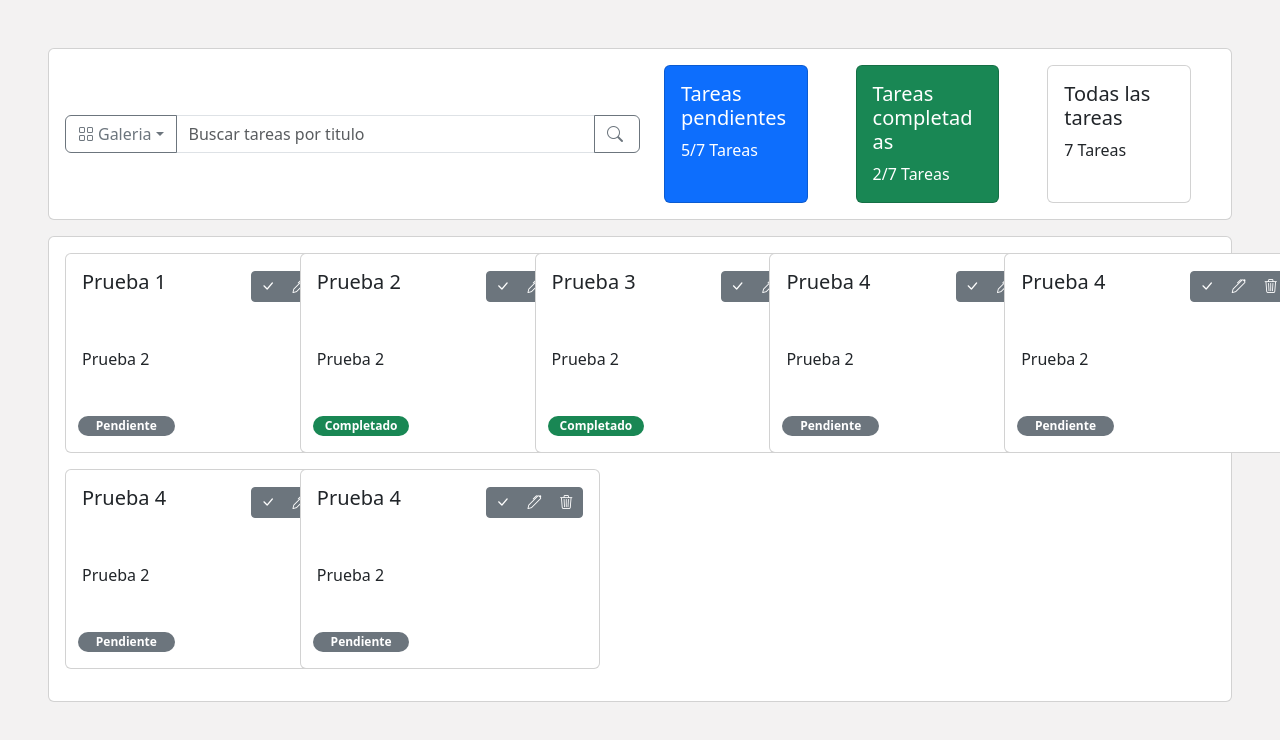
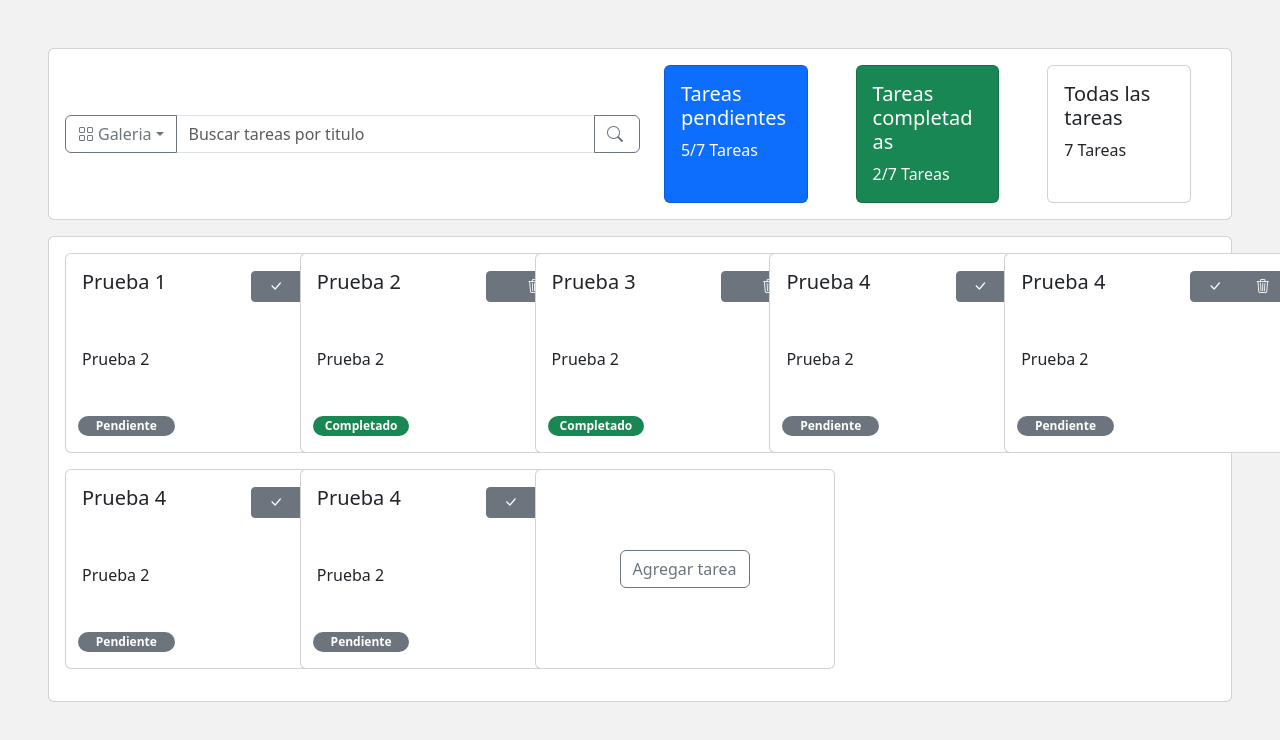
Before and after one commit to Sixman39/prueba_tecnica_tareas, an Angular app: page / in a window 1280 px wide. Shown: the top 740 px of the page. Built offline with nearby package versions, Linux system fonts and the light colour scheme.

Commit message:
feat:implementacion del filtro de tareas y mas funcionalidades para las cards de tareas

```diff
--- a/src/app/components/home/home.component.html
+++ b/src/app/components/home/home.component.html
@@ -1,17 +1,17 @@
 <section class="mt-5 mb-3 mx-5">
   <div class="card py-3">
     <div class="d-flex justify-content-between align-items-center mx-3">
-      <div class="col-6">
+      <form [formGroup]="formFilter" class="col-6">
         <div class="input-group">
           <button class="btn btn-outline-secondary dropdown-toggle" type="button" data-bs-toggle="dropdown" aria-expanded="false"><i class="bi bi-grid me-1"></i>{{TITULO_GALERIA}}</button>
           <ul class="dropdown-menu">
             <li><a class="dropdown-item" href="#"><i class="bi bi-grid me-1"></i>{{TITULO_GALERIA}}</a></li>
             <li><a class="dropdown-item" href="#"><i class="bi bi-layout-split me-1"></i>{{TITULO_TABLERO}}</a></li>
           </ul>
-          <input type="text" class="form-control" placeholder="Buscar tareas por titulo">
-          <button class="btn btn-outline-secondary" type="button" id="button-addon2"><i class="bi bi-search me-1"></i></button>
+          <input formControlName="filtro" type="text" class="form-control" placeholder="Buscar tareas por titulo">
+          <button class="btn btn-outline-secondary" type="button" id="button-addon2" (click)="filterTask()"><i class="bi bi-search me-1"></i></button>
         </div>
-      </div>
+      </form>
       <div class="col-6 d-flex justify-content-around">
           <div class="card bg-primary task col-3">
             <div class="card-body text-white" (click)="getPendingTask()">
@@ -39,7 +39,10 @@
   <div class="card p-3">
     <div class="row row-cols-5">
       <div class="col mb-3" *ngFor="let task of listaTareas">
-        <app-card [titulo]="task.titulo" [descripcion]="task.descripcion" [estado]="task.estado"></app-card>
+        <app-card [tarea]="task" (eliminado)="deleteTask($event)" (completado)="changeState($event)"></app-card>
+      </div>
+      <div class="col mb-3">
+        <app-card [create]="true"></app-card>
       </div>
     </div>
   </div>
--- a/src/app/components/home/home.component.ts
+++ b/src/app/components/home/home.component.ts
@@ -1,13 +1,13 @@
-import { AfterViewInit, Component, OnInit } from '@angular/core';
+import { Component, OnInit } from '@angular/core';
 import { CardComponent } from '../../shared/components/card/card.component';
 import { TextConstants } from '../../utils/constants/TitleConstants';
-import { Dropdown } from 'bootstrap';
 import { Tarea } from '../../interfaces/tareas.interface';
 import { CommonModule } from '@angular/common';
+import { FormBuilder, FormGroup, ReactiveFormsModule, Validators } from '@angular/forms';
 
 @Component({
   selector: 'app-home',
-  imports: [CardComponent, CommonModule],
+  imports: [CardComponent, CommonModule, ReactiveFormsModule],
   templateUrl: './home.component.html',
   styleUrl: './home.component.scss'
 })
@@ -20,10 +20,25 @@ export class HomeComponent implements OnInit{
 
   public listaTareas: Tarea[] = [];
   public listaTareasOriginal: Tarea[] = [];
+  public formFilter!: FormGroup;
 
   ngOnInit(): void {
     this.getTasks();
+    this.initializateFormFilter();
   }
+
+  constructor(private readonly formBuilder: FormBuilder){}
+
+  /**
+   * Metodo para inicializar el form para el filtro
+   * @author david julian martinez
+   */
+  private initializateFormFilter(){
+    this.formFilter = this.formBuilder.group({
+      filtro: ['',]
+    });
+  }
+
   /**
    * Metodo para obtener todas las tareas
    * @author david julian martinez
@@ -55,19 +70,19 @@ export class HomeComponent implements OnInit{
         estado: 1
       },
       {
-        idTarea: 3,
+        idTarea: 4,
         titulo: 'Prueba 4',
         descripcion: 'Prueba 2',
         estado: 1
       },
       {
-        idTarea: 3,
+        idTarea: 5,
         titulo: 'Prueba 4',
         descripcion: 'Prueba 2',
         estado: 1
       },
       {
-        idTarea: 3,
+        idTarea: 6,
         titulo: 'Prueba 4',
         descripcion: 'Prueba 2',
         estado: 1
@@ -75,6 +90,14 @@ export class HomeComponent implements OnInit{
     ];
 
     this.listaTareasOriginal = this.listaTareas;
+  }
+
+  /**
+   * Metodo para filtrar las tareas segun la información deñ filtro
+   */
+  public filterTask(){
+    const controlFilter = this.formFilter.get('filtro');
+    this.listaTareas = this.listaTareasOriginal.filter(task => task.titulo.toLowerCase() == controlFilter?.value.toLowerCase());
   }
 
   /**
@@ -91,6 +114,26 @@ export class HomeComponent implements OnInit{
    */
   public getCompleteTask(){
     this.listaTareas = this.listaTareasOriginal.filter(task => task.estado == 2);
+  }
+
+  /**
+   * Metodo para eliminar un dato de la lista
+   * @author david julian martinez
+   * @param event number
+   */
+  public deleteTask(event: number){
+    this.listaTareas = this.listaTareas.filter(task => task.idTarea !== event);
+    this.listaTareasOriginal = this.listaTareasOriginal.filter(task => task.idTarea !== event);
+  }
+  /**
+   * Metodo para cambiar el estado de una tarea
+   * @param event
+   */
+  public changeState(event: number){
+    const tareaEncontrada = this.listaTareasOriginal.find(tarea => tarea.idTarea === event);
+    if (tareaEncontrada) {
+      tareaEncontrada.estado = 2;
+    }
   }
 
   /**
--- a/src/app/shared/components/card/card.component.html
+++ b/src/app/shared/components/card/card.component.html
@@ -1,18 +1,42 @@
+<div *ngIf="!create">
   <div class="card card-size p-3">
     <div class="h-100 d-flex flex-column">
       <div class="row justify-content-between align-items-center">
-      <h5 class="card-title col-5">{{titulo}}</h5>
+        <h5 class="card-title col-5">{{tarea?.titulo}}</h5>
         <div class="btn-group btn-group-sm col-5" role="group">
-        <button type="button" class="btn btn-secondary" data-bs-toggle="tooltip" data-bs-placement="top" data-bs-title="Completar tarea"><i class="bi bi-check-lg"></i></button>
-        <button type="button" class="btn btn-secondary" data-bs-toggle="tooltip" data-bs-placement="top" data-bs-title="Editar tarea"><i class="bi bi-pen"></i></button>
-        <button type="button" class="btn btn-secondary" data-bs-toggle="tooltip" data-bs-placement="top" data-bs-title="Eliminar Tarea"><i class="bi bi-trash3"></i></button>
+          <button *ngIf="tarea?.estado == 1" type="button" class="btn btn-secondary" data-bs-toggle="tooltip" data-bs-placement="top" data-bs-title="Completar tarea" (click)="changeState()"><i class="bi bi-check-lg"></i></button>
+          <button type="button" class="btn btn-secondary" data-bs-toggle="tooltip" data-bs-placement="top" data-bs-title="Eliminar Tarea" (click)="deleteTask()"><i class="bi bi-trash3"></i></button>
         </div>
       </div>
       <div class="row flex-grow-1 mt-4 d-flex align-items-center">
-      <p class="card-text col">{{descripcion}}</p>
+        <p class="card-text col">{{tarea?.descripcion}}</p>
       </div>
       <div class="row mt-4">
-    <span class="badge rounded-pill col-4 ms-2" [ngClass]="{'text-bg-secondary': estado == 1,'text-bg-success': estado == 2, }">{{estado == 1 ? TITULO_PENDIENTE : TITULO_COMPLETADO}}</span>
+      <span class="badge rounded-pill col-4 ms-2" [ngClass]="{'text-bg-secondary': tarea?.estado == 1,'text-bg-success': tarea?.estado == 2, }">{{tarea?.estado == 1 ? TITULO_PENDIENTE : TITULO_COMPLETADO}}</span>
       </div>
     </div>
   </div>
+</div>
+<div *ngIf="create">
+  <div class="card card-size p-3">
+    <div class="h-100 d-flex flex-column align-items-center justify-content-center" *ngIf="!editarTarea">
+      <button type="button" class="btn btn-outline-secondary" (click)="editarTarea = true">Agregar tarea</button>
+    </div>
+    <div class="h-100 d-flex flex-column" *ngIf="editarTarea">
+      <div class="row justify-content-end">
+        <div class="btn-group btn-group-sm col-5" role="group">
+          <button type="button" class="btn btn-secondary" data-bs-toggle="tooltip" data-bs-placement="top" data-bs-title="Guardar tarea" (click)="changeState()"><i class="bi bi-check-lg"></i></button>
+          <button type="button" class="btn btn-secondary" data-bs-toggle="tooltip" data-bs-placement="top" data-bs-title="Cancelar" (click)="editarTarea = false"><i class="bi bi-x-lg"></i></button>
+        </div>
+      </div>
+      <form>
+        <div class="row mt-4">
+          <input class="col" formControlName="filtro" type="text" class="form-control" placeholder="Titulo">
+        </div>
+        <div class="row flex-grow-1 mt-4">
+          <textarea class="form-control" rows="2" placeholder="Descripción"></textarea>
+        </div>
+      </form>
+    </div>
+  </div>
+</div>
--- a/src/app/shared/components/card/card.component.ts
+++ b/src/app/shared/components/card/card.component.ts
@@ -1,7 +1,8 @@
 import { CommonModule } from '@angular/common';
-import { AfterViewInit, Component, Input } from '@angular/core';
+import { AfterViewInit, Component, EventEmitter, Input, Output } from '@angular/core';
 import { Tooltip } from 'bootstrap';
 import { TextConstants } from '../../../utils/constants/TitleConstants';
+import { Tarea } from '../../../interfaces/tareas.interface';
 
 @Component({
   selector: 'app-card',
@@ -11,16 +12,63 @@ import { TextConstants } from '../../../utils/constants/TitleConstants';
 })
 export class CardComponent implements AfterViewInit{
 
-  @Input() titulo?: string;
-  @Input() descripcion?: string;
-  @Input() estado?: number;
+  @Input() tarea?: Tarea;
+  @Input() create: boolean = false;
+  @Output() eliminado = new EventEmitter<number>();
+  @Output() completado = new EventEmitter<number>();
 
   readonly TITULO_PENDIENTE = TextConstants.TITULO_PENDIENTE;
   readonly TITULO_COMPLETADO = TextConstants.TITULO_COMPLETADO;
 
+  public editarTarea: boolean = false;
+
   ngAfterViewInit() {
-    const tooltipTriggerList = [].slice.call(document.querySelectorAll('[data-bs-toggle="tooltip"]'));
-    const tooltipList = tooltipTriggerList.map(tooltipTriggerEl => new Tooltip(tooltipTriggerEl));
+    this.initializateTooltip();
   }
 
+  /**
+   * Metodo que inicializa los tooltips de las cards
+   * @author david julian martinez
+   */
+  private initializateTooltip(){
+    const tooltipTriggerList = [].slice.call(document.querySelectorAll('[data-bs-toggle="tooltip"]'));
+    tooltipTriggerList.forEach(tooltipTriggerEl => new Tooltip(tooltipTriggerEl));
+  }
+
+
+
+
+  /**
+   * Metodo para eliminar una tarea y notificar al metodo en home
+   * @author david julian martinez
+   */
+  public deleteTask(){
+    this.diposeTooltip()
+    this.eliminado.emit(this.tarea?.idTarea);
+
+    this.initializateTooltip();
+  }
+  /**
+   * Metodo que elimina los tooltips
+   */
+  private diposeTooltip(){
+    // Destruye todos los tooltips asociados a la card seleccionada
+    const tooltipElements = Array.from(document.querySelectorAll('[data-bs-toggle="tooltip"]'));
+    tooltipElements.forEach((element) => {
+      const tooltipInstance = Tooltip.getInstance(element);
+      if (tooltipInstance) {
+        tooltipInstance.dispose(); // Destruye la instancia del tooltip
+      }
+    });
+  }
+
+  /**
+   * Metodo que notifica que tarea se debe cambiar de  estado
+   * @author david julian martinez
+   */
+  public changeState(){
+    this.diposeTooltip()
+    this.completado.emit(this.tarea?.idTarea);
+    this.initializateTooltip();
+  }
 }
```
Lines whose indentation alone changed are shown as unchanged.
